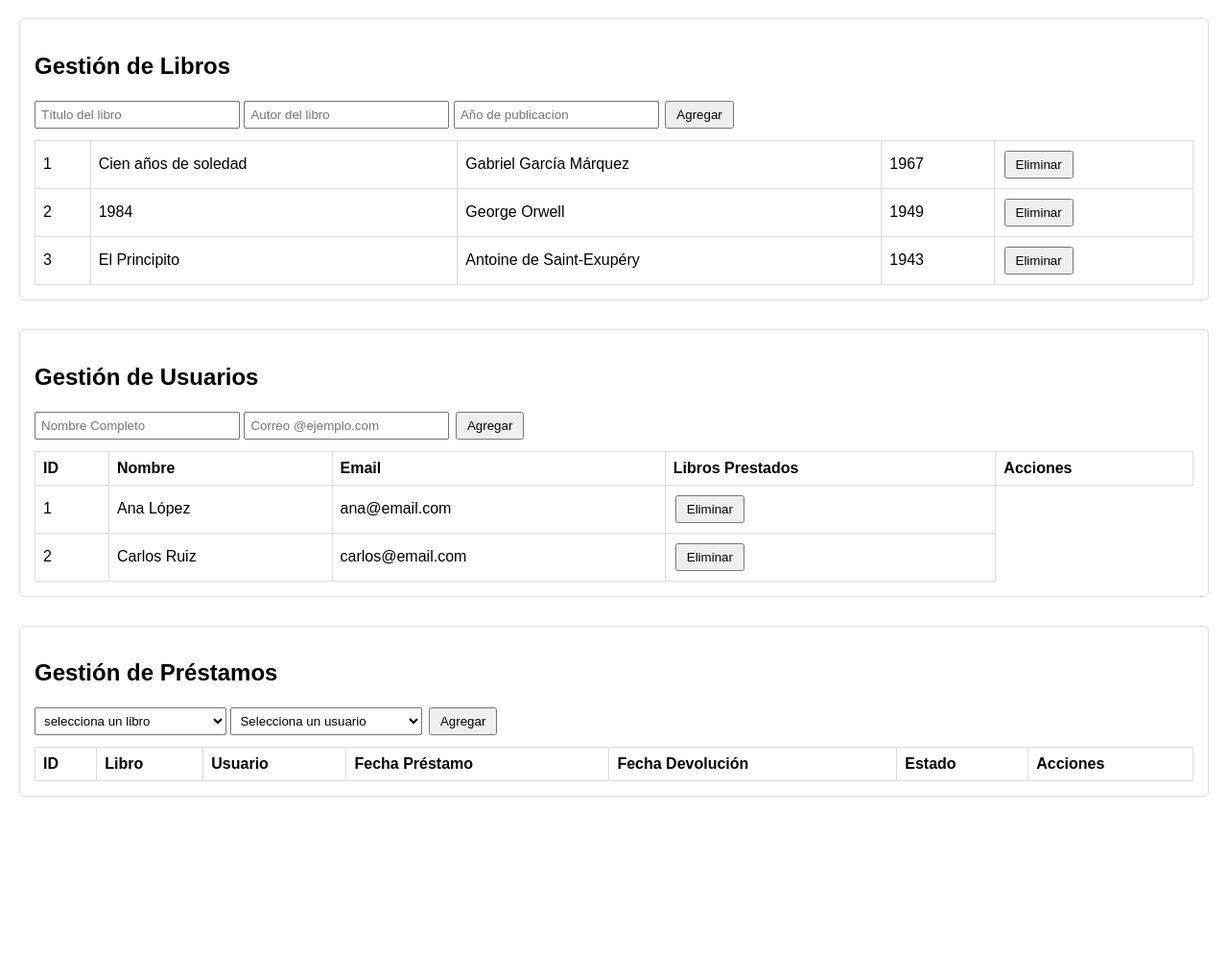
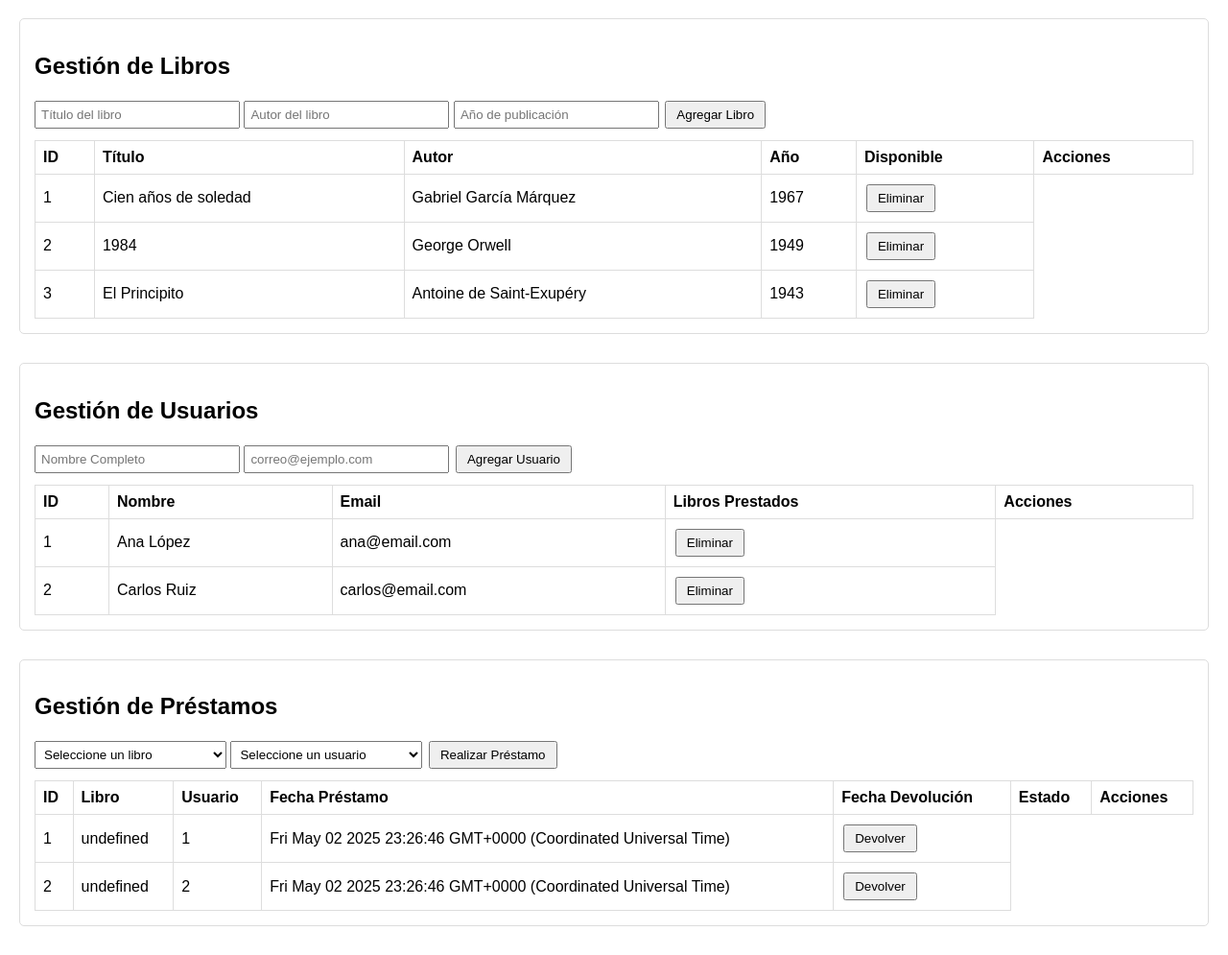
Before and after one commit to 1samuelflorez1/Seguimiento-7, a plain HTML site: page Libreria laboratorio/index.html in a window 1280 px wide. Shown: the part 62-1057 px from the top of the page at 96% size. Before the commit the page ends 922 px from the top, so only its background shows below. Drawn offline with Linux system fonts and the light colour scheme.

Commit message:
se ajusto lo ultimo de la hora

```diff
--- a/Libreria laboratorio/index.html
+++ b/Libreria laboratorio/index.html
@@ -16,9 +16,9 @@
 
         <div class="form-group">
             <input type="text" id="nuevoLibroTitulo" placeholder="Título del libro">
-            <input type="text" id="NuevoAutor" placeholder="Autor del libro">
-            <input type="number" id="NuevoAño" placeholder="Año de publicacion">
-            <button onclick="agregarNuevoLibro()">Agregar</button>
+            <input type="text" id="nuevoLibroAutor" placeholder="Autor del libro">
+            <input type="number" id="nuevoLibroAño" placeholder="Año de publicación">
+            <button onclick="agregarNuevoLibro()">Agregar Libro</button>
         </div>
 
         <table id="tablaLibros">
@@ -42,9 +42,9 @@
         <!-- Formulario para agregar usuarios -->
 
         <div class="form-group">
-            <input type="text" id="NuevoNombre" placeholder="Nombre Completo">
-            <input type="text" id="Correo" placeholder="Correo @ejemplo.com">
-            <button onclick="agregarNuevoLibro()">Agregar</button>
+            <input type="text" id="nuevoNombre" placeholder="Nombre Completo">
+            <input type="text" id="nuevoCorreo" placeholder="correo@ejemplo.com">
+            <button onclick="agregarNuevoLibro()">Agregar Usuario</button>
         </div>
 
         <table id="tablaUsuarios">
@@ -65,21 +65,19 @@
     <div class="section" id="prestamos">
         <h2>Gestión de Préstamos</h2>
         <!-- Formulario para manejar préstamos -->
-
         <div class="form-group">
-            <select>
-                <option value="valor 1">selecciona un libro</option>
-                <option value="valor 2">Libro 1</option>
-                <option value="valor 3">Libro 2</option>
+            <select name="select">
+                <option value="value1" selected>Seleccione un libro</option>
+                <option value="value2">Value 2</option>
+                <option value="value3">Value 3</option>
             </select>
-            <select>
-                <option value="valor 1">Selecciona un usuario</option>
-                <option value="valor 2">Usuario 1</option>
-                <option value="valor 3">Usuario 2</option>
+            <select name="select">
+                <option value="value1" selected>Seleccione un usuario</option>
+                <option value="value2">Value 2</option>
+                <option value="value3">Value 3</option>
             </select>
-            <button onclick="agregarNuevoLibro()">Agregar</button>
+            <button onclick="agregarNuevoLibro()">Realizar Préstamo</button>
         </div>
-
         <table id="tablaPrestamos">
             <thead>
                 <tr>
--- a/Libreria laboratorio/script.js
+++ b/Libreria laboratorio/script.js
@@ -1,34 +1,36 @@
 // 1. Constructor para Libros
 function Libro(id, titulo, autor, año) {
-
     this.id = id
     this.titulo = titulo
     this.autor = autor
     this.año = año
+    this.disponible = true
 
-    this.prestar = function (){
-        this.disponible = false
+    this.prestar = function () {
+        this.disponible = false;
     }
-
 }
 
 // 2. Constructor para Usuarios
 function Usuario(id, nombre, email) {
-
     this.id = id
     this.nombre = nombre
     this.email = email
+    this.librosPrestados = 0;
 
+    this.prestarLibro = function(){
+        this.librosPrestados++;
+    }
 }
 
 // 3. Constructor para Préstamos
 function Prestamo(id, libroId, usuarioId, fechaPrestamo) {
-
     this.id = id
-    this.libroId = libroId
+    this.libroId
     this.usuarioId = usuarioId
-    this.fechaPrestamo = fechaPrestamo
-
+    this.fechaPrestamo = new Date (fechaPrestamo)
+    this.fechaDevolucion = null;
+    this.estado = "Prestado";
 }
 
 // Base de datos
@@ -115,8 +117,7 @@ function init() {
 // Funciones para renderizar las tablas (debes implementarlas)
 function renderLibros() {
     // Implementa la lógica para mostrar los libros en la tabla
-
-        const tbody = document.querySelector('#tablaLibros');
+    const tbody = document.querySelector('#tablaLibros tbody');
     tbody.innerHTML = '';
 
         biblioteca.libros.forEach(libro => {
@@ -136,8 +137,7 @@ function renderLibros() {
 
 
 function renderUsuarios() {
-    // Implementa la lógica para mostrar los usuarios en la tabla
-
+    // Implementa la lógica para mostrar los libros en la tabla
     const tbody = document.querySelector('#tablaUsuarios tbody');
     tbody.innerHTML = '';
 
@@ -155,11 +155,8 @@ function renderUsuarios() {
         });
 }
 
-
-
 function renderPrestamos() {
     // Implementa la lógica para mostrar los préstamos en la tabla
-
     const tbody = document.querySelector('#tablaPrestamos tbody');
     tbody.innerHTML = '';
 
@@ -169,16 +166,14 @@ function renderPrestamos() {
                 <td>${prestamo.id}</td>
                 <td>${prestamo.libroId}</td>
                 <td>${prestamo.usuarioId}</td>
-            <td>${prestamo.fechaPrestamoId}</td>
-
-                <button class="action-btn delete-btn" onclick="devolverPrestamo(${prestamo.id})">Eliminar</button>
+                <td>${prestamo.fechaPrestamo}</td>
+                <td>
+                    <button class="action-btn delete-btn" onclick="devolverPrestamo(${prestamo.id})">Devolver</button>
                 </td>
             `;
             tbody.appendChild(tr);
         });
 }
 
-
-
 // Iniciar la aplicación
 window.onload = init;
--- a/Libreria laboratorio/styles.css
+++ b/Libreria laboratorio/styles.css
@@ -32,3 +32,37 @@ select {
   padding: 5px;
   width: 200px;
 }
+body {
+  font-family: Arial, sans-serif;
+  margin: 20px;
+}
+.section {
+  margin-bottom: 30px;
+  border: 1px solid #ddd;
+  padding: 15px;
+  border-radius: 5px;
+}
+table {
+  width: 100%;
+  border-collapse: collapse;
+  margin-top: 10px;
+}
+th,
+td {
+  border: 1px solid #ddd;
+  padding: 8px;
+  text-align: left;
+}
+button {
+  padding: 5px 10px;
+  margin: 2px;
+  cursor: pointer;
+}
+.form-group {
+  margin-bottom: 10px;
+}
+input,
+select {
+  padding: 5px;
+  width: 200px;
+}
```
Lines whose indentation alone changed are shown as unchanged.
